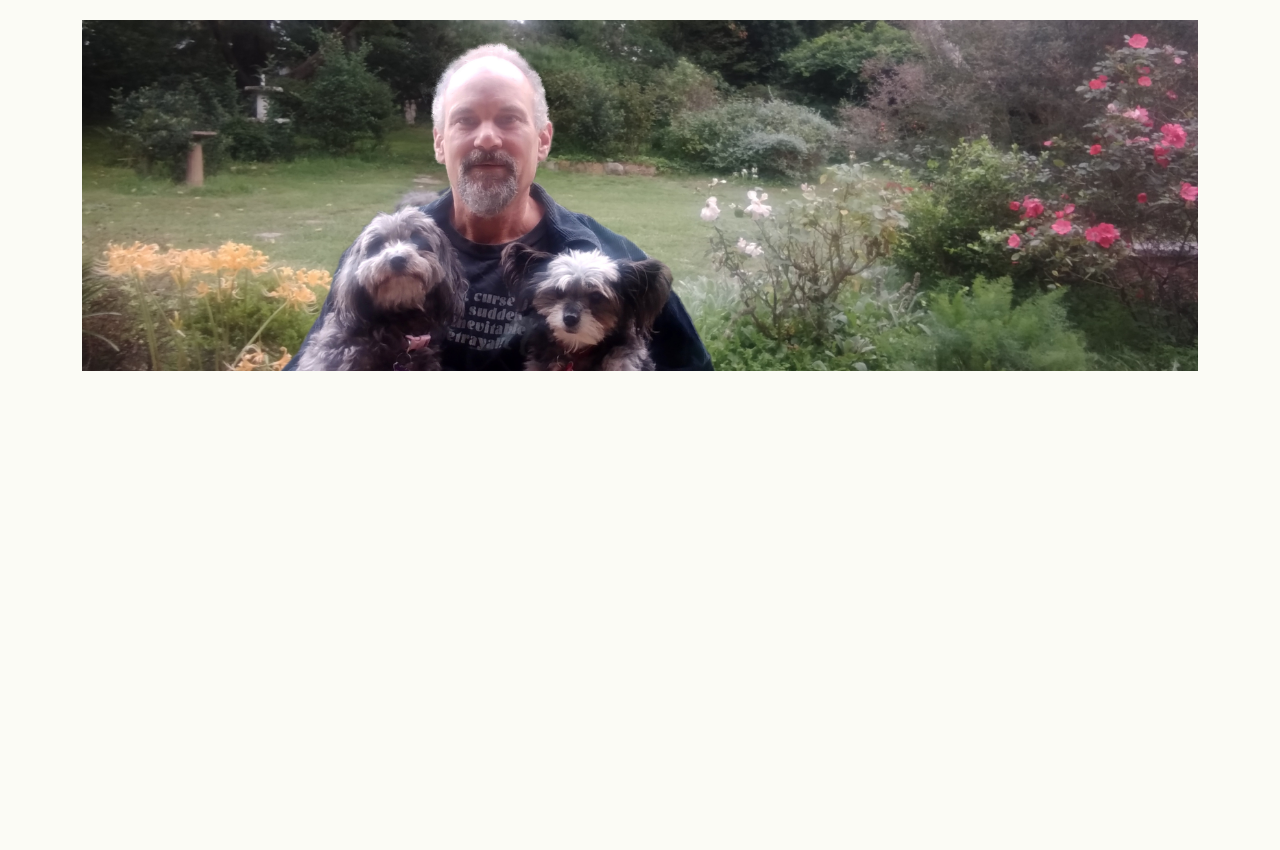
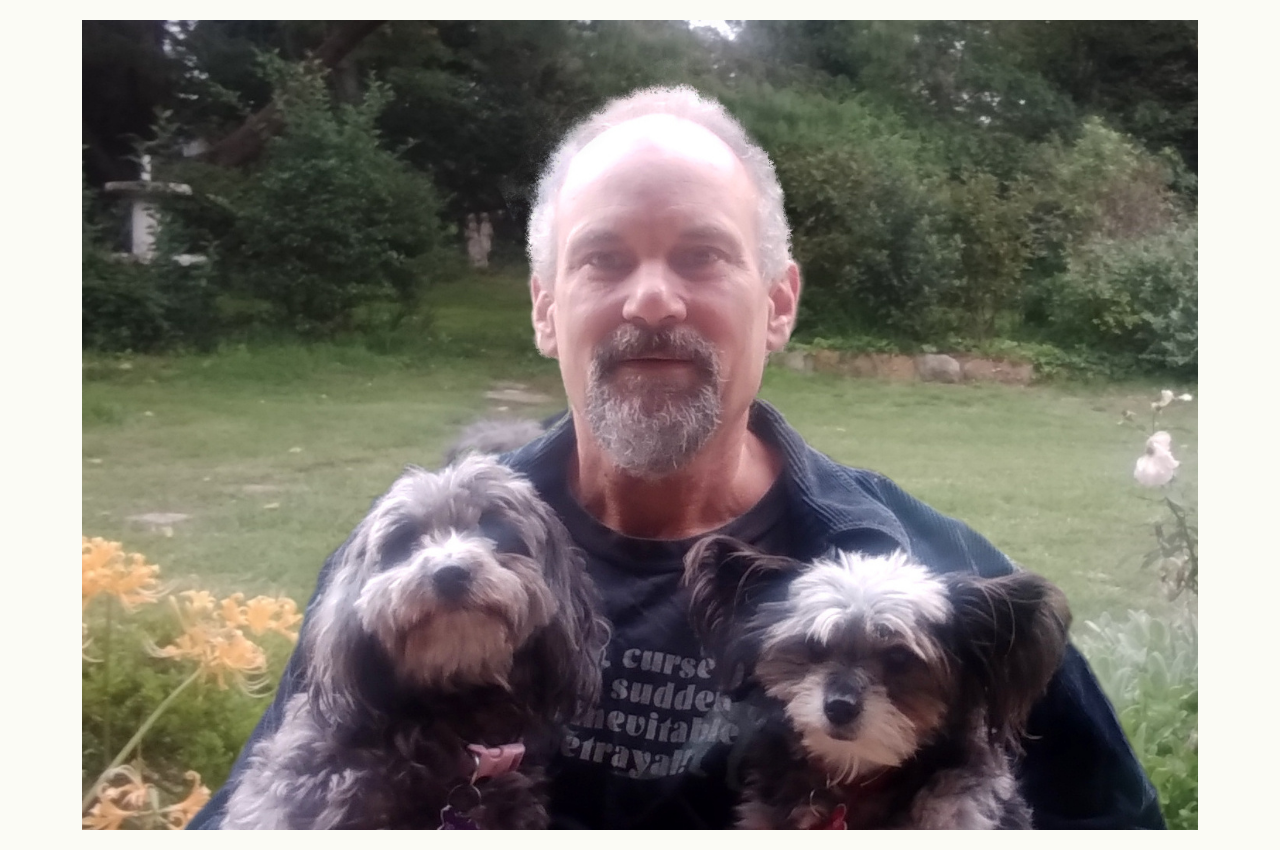
Before and after one commit to stevehmoss/stevemoss, a plain HTML site: page index.html in a window 1280 px wide. Before the commit the page ends 800 px from the top, so only its background shows below. Drawn offline with Linux system fonts and the light colour scheme.

Commit message:
Update index.html

```diff
--- a/index.html
+++ b/index.html
@@ -20,6 +20,6 @@ width:90%;}
 	</style>
 </head>
 <body>
-	<a href="1.epub"><img src="ssp1.jpg" alt="book"></a>
+	<a href="1.epub"><img src="ssp2.jpg" alt="book"></a>
 </body>
 </html>
```
